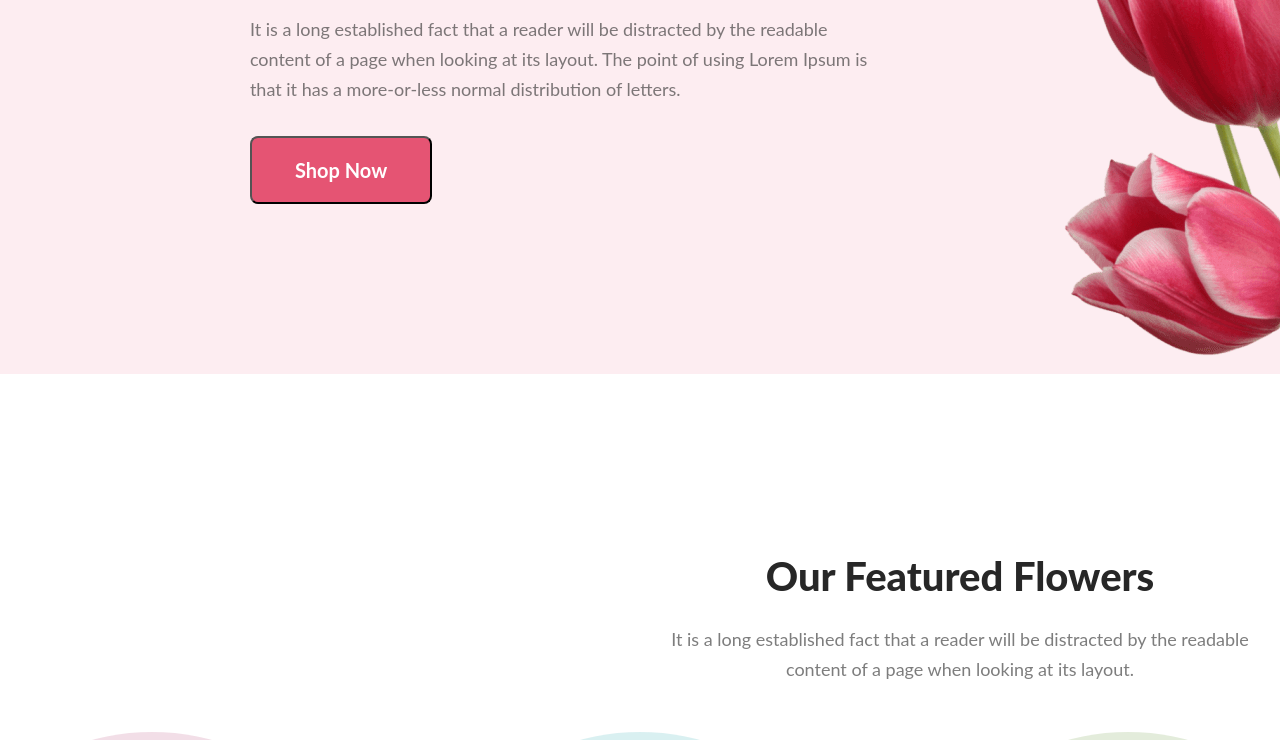
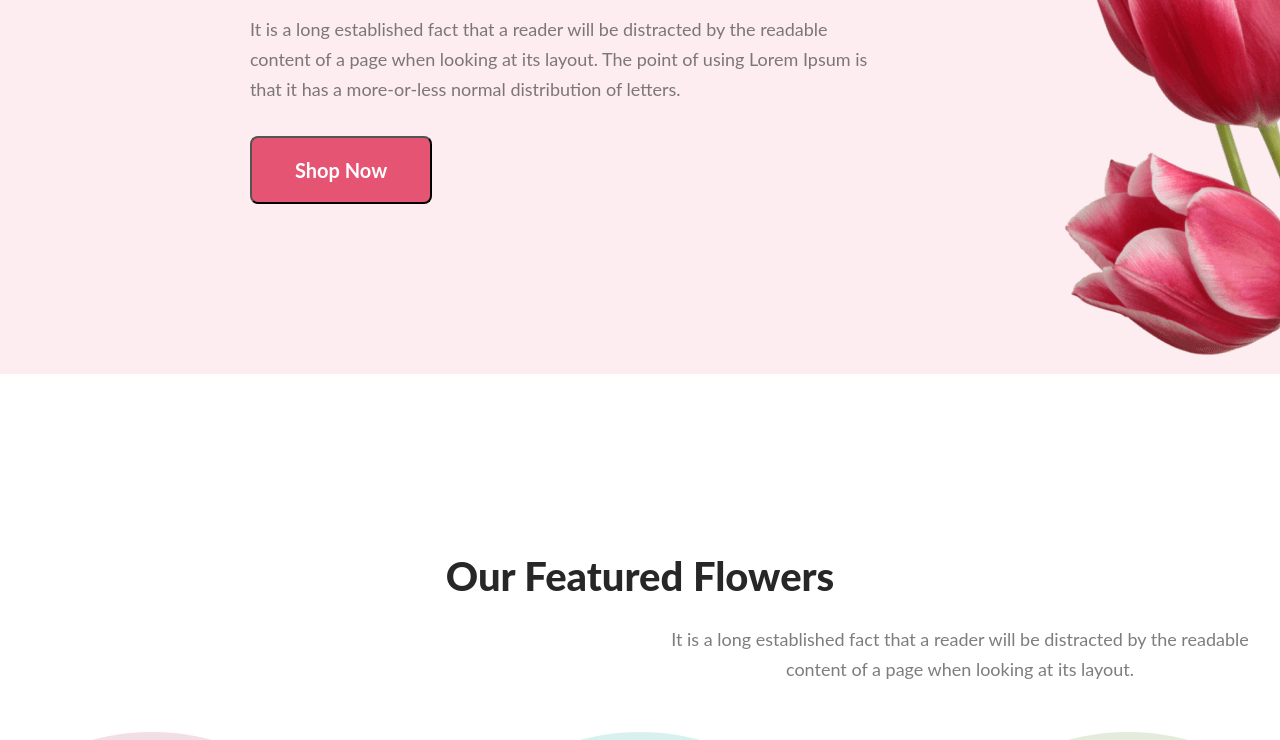
Before and after one commit to Redoan-Hasan/flower-shop-assignment1, a plain HTML site: page index.html in a window 1280 px wide. Shown: the part 476-1216 px from the top of the page. Drawn offline with Linux system fonts and the light colour scheme.

Commit message:
flex img head edit

```diff
--- a/style.css
+++ b/style.css
@@ -61,14 +61,14 @@ padding: 50px 240px 0px 97px;
 }
 .sec2head{
     color: #272727;
-    width: 392px;
+    /* width: 392px; */
 text-align: center;
 font-family: Lato;
 font-size: 40px;
 font-style: normal;
 font-weight: 800;
 line-height: normal;
-padding: 178px 764px 0px 764px;
+padding: 178px 0px 0px 0px;
 }
 .sec2para{
     color: rgba(39, 39, 39, 0.60);
```
